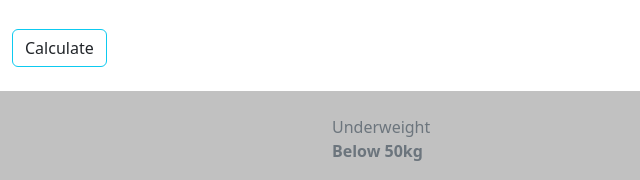
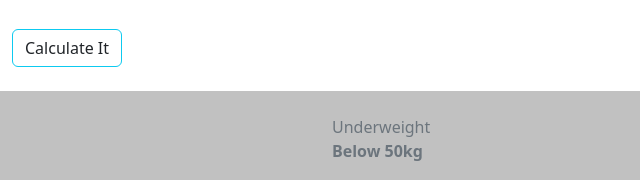
Before and after one commit to Sat-shah/BMI-Cal, a website: page index.html in a window 1280 px wide. Shown: the part 309-489 px from the top of the page, 0-640 px from the left. Drawn offline with nearby package versions, Linux system fonts and the light colour scheme.

Commit message:
Update index.html

```diff
--- a/index.html
+++ b/index.html
@@ -35,7 +35,7 @@
         </div>
     </div>
     <div>
-        <button class="btn mt-3 mb-4 btn-outline-info text-dark" onclick="CalculateClick()">Calculate</button>
+        <button class="btn mt-3 mb-4 btn-outline-info text-dark" onclick="CalculateClick()">Calculate It</button>
     </div>
    <div class="Result row d-flex" style="display: none;" id="output">
     <div class="col-3">
```
